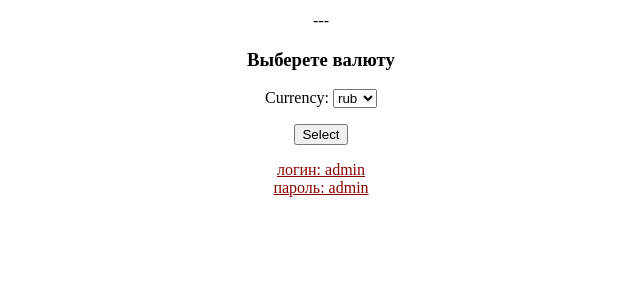
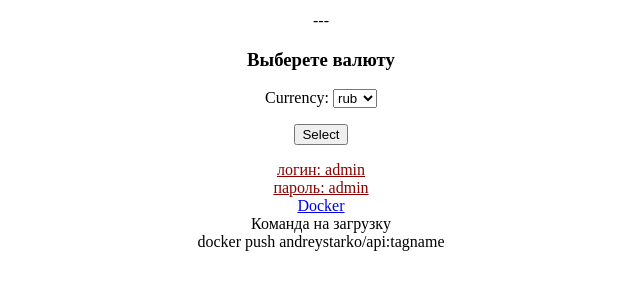
Before and after one commit to HHYYJF/test_8, a Django app: page / in a window 1280 px wide. Shown: the part 306-606 px from the top of the page, without its empty margins (319-959 px from the left). Run offline with Django 4.2, Linux system fonts and the light colour scheme; data comes from the database, SQL or seed files in the repository.

Commit message:
Тест

```diff
--- a/api/templates/api/index.html
+++ b/api/templates/api/index.html
@@ -55,6 +55,9 @@
             пароль: admin
         </div>
     </a>
+    <a href="https://hub.docker.com/repository/docker/andreystarko/api/general"> Docker </a>
+    <div> Команда на загрузку  </div>
+    <div> docker push andreystarko/api:tagname </div>
 
 </div>
 </body>
--- a/requirements.txt
+++ b/requirements.txt
@@ -2,3 +2,4 @@ asgiref==3.7.2
 Django==4.2.10
 sqlparse==0.4.4
 typing_extensions==4.10.0
+stripe
```
Also changed, not shown: 2 other files.
